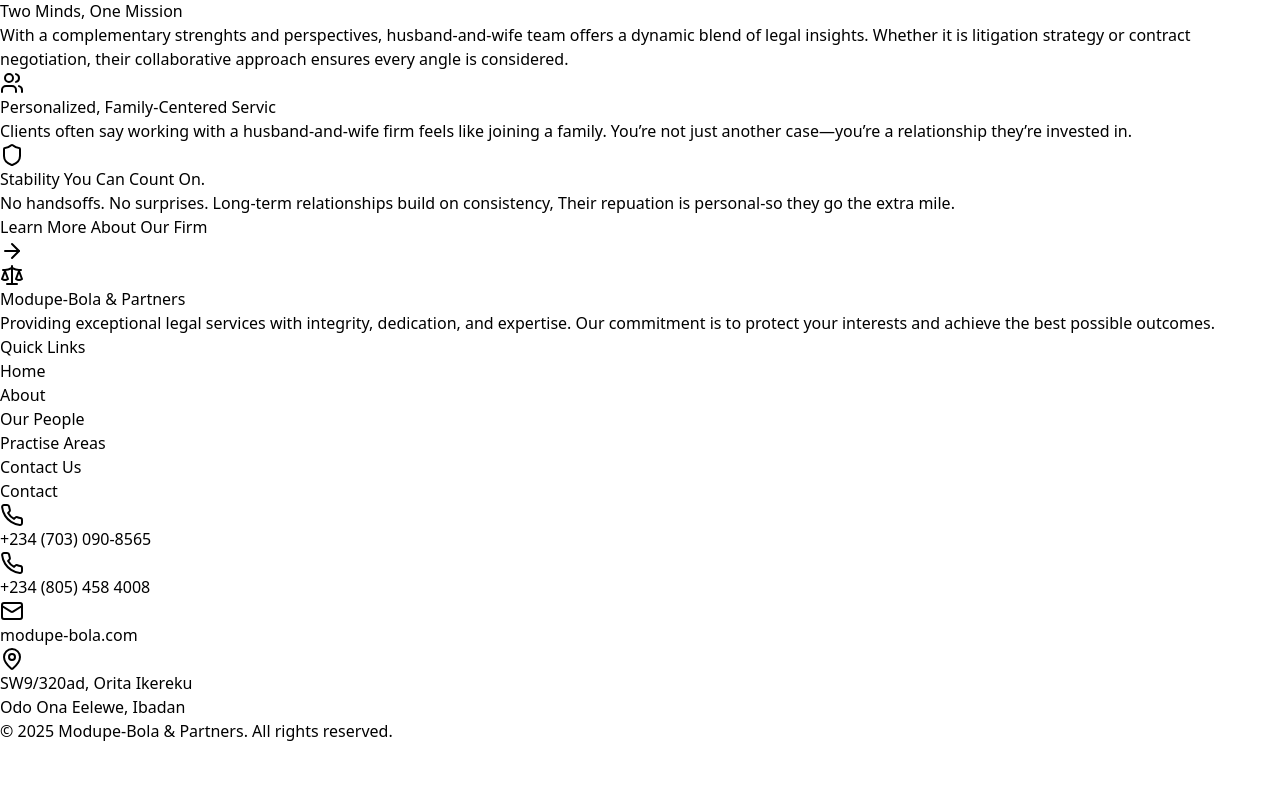
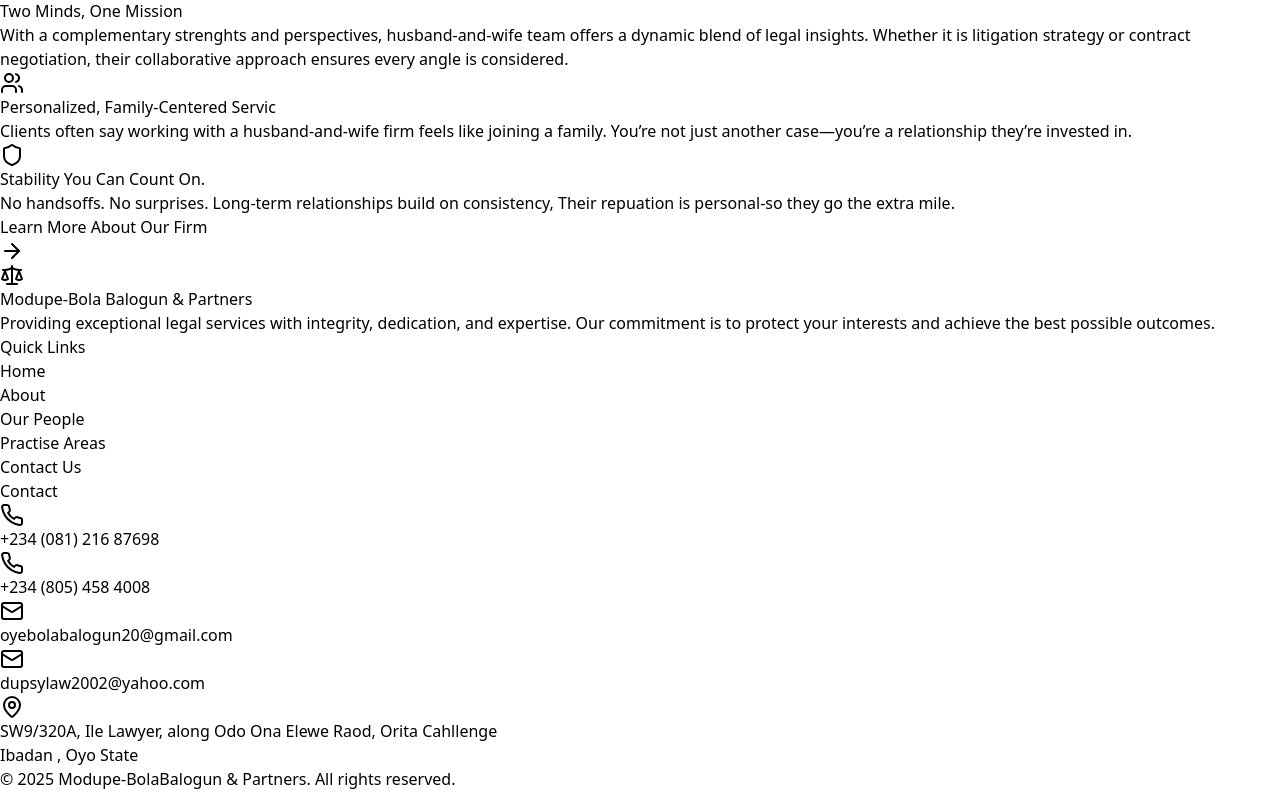
Before and after one commit to femgee/Modupe-Bola-Partners, a React (Vite) app: page / in a window 1280 px wide. Shown: the part 631-1422 px from the top of the page. Before the commit the page ends 1374 px from the top, so only its background shows below. Built offline with nearby package versions, Linux system fonts and the light colour scheme.

Commit message:
Footer contact details updated

```diff
--- a/src/components/Footer.tsx
+++ b/src/components/Footer.tsx
@@ -22,7 +22,7 @@
                 <Scale className="h-6 w-6 text-white" />
               </div>
               <div className="ml-3">
-                <span className="text-lg font-bold text-white">Modupe-Bola & Partners</span>
+                <span className="text-lg font-bold text-white">Modupe-Bola Balogun & Partners</span>
               </div>
             </div>
             <p className="text-sm leading-relaxed mt-4">
@@ -67,7 +67,7 @@
             <ul className="space-y-3">
               <li className="flex items-start">
                 <Phone className="h-5 w-5 text-amber-500 mr-2 flex-shrink-0 mt-0.5" />
-                <span className="text-sm">+234 (703) 090-8565</span>
+                <span className="text-sm">+234 (081) 216 87698</span>
               </li>
 
                  <li className="flex items-start">
@@ -76,11 +76,15 @@
               </li>
               <li className="flex items-start">
                 <Mail className="h-5 w-5 text-amber-500 mr-2 flex-shrink-0 mt-0.5" />
-                <span className="text-sm">modupe-bola.com</span>
+                <span className="text-sm">oyebolabalogun20@gmail.com</span>
+              </li>
+              <li className="flex items-start">
+                <Mail className="h-5 w-5 text-amber-500 mr-2 flex-shrink-0 mt-0.5" />
+                <span className="text-sm">dupsylaw2002@yahoo.com</span>
               </li>
               <li className="flex items-start">
                 <MapPin className="h-5 w-5 text-amber-500 mr-2 flex-shrink-0 mt-0.5" />
-                <span className="text-sm">SW9/320ad, Orita Ikereku<br />Odo Ona Eelewe, Ibadan</span>
+                <span className="text-sm">SW9/320A, Ile Lawyer, along Odo Ona Elewe Raod, Orita Cahllenge<br /> Ibadan , Oyo State</span>
               </li>
             </ul>
           </div>
@@ -88,7 +92,7 @@
 
         <div className="border-t border-slate-800 mt-8 pt-8 text-center">
           <p className="text-sm">
-            &copy; {new Date().getFullYear()} Modupe-Bola & Partners. All rights reserved.
+            &copy; {new Date().getFullYear()} Modupe-BolaBalogun & Partners. All rights reserved.
           </p>
         </div>
       </div>
```
